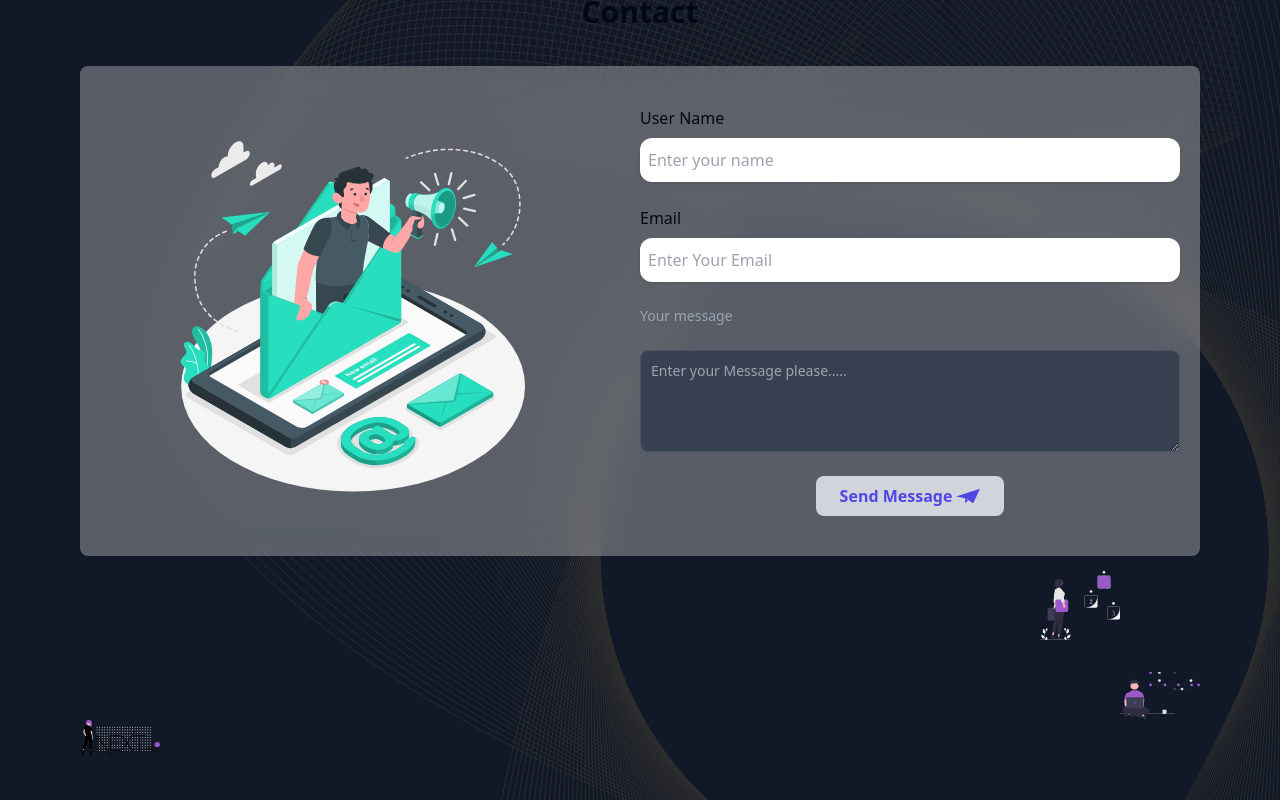
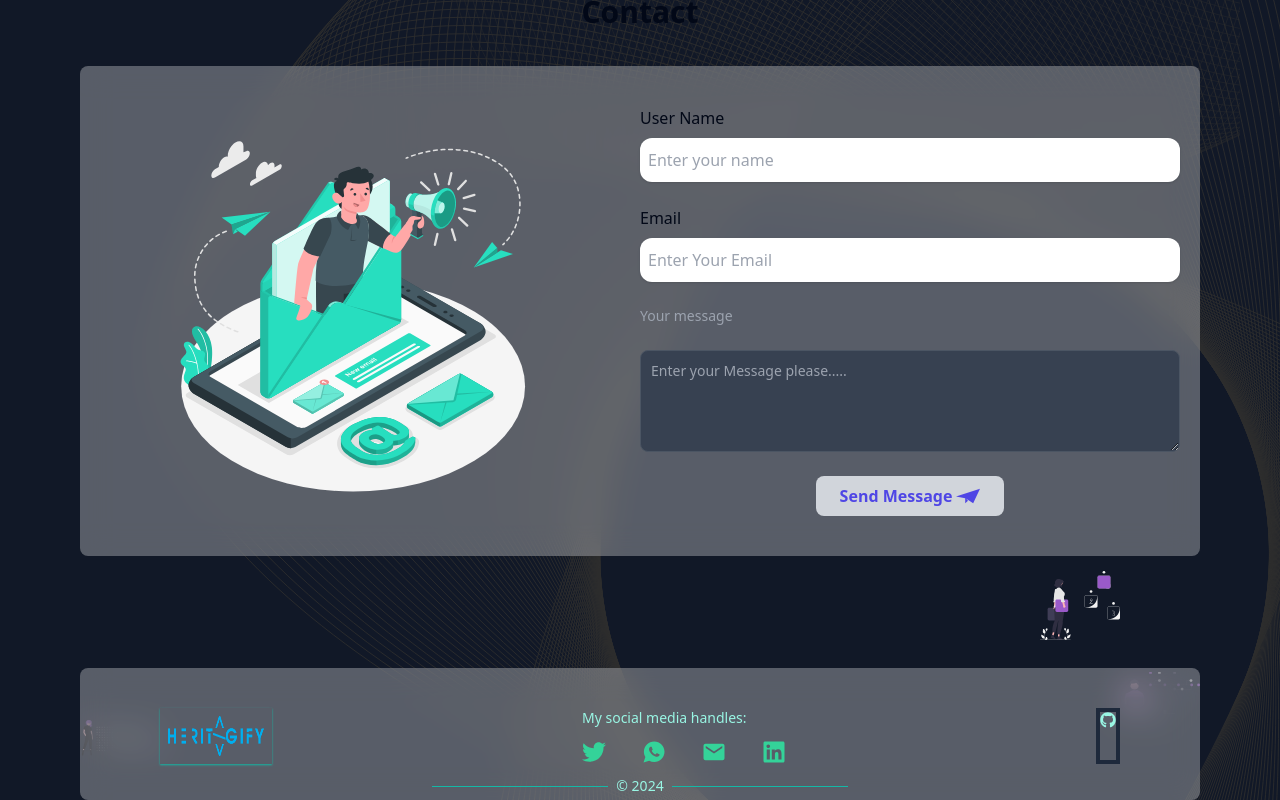
Before and after one commit to Heritagify/My-Portfolio, a Next.js app: page / in a window 1280 px wide. Shown: the part 3791-4591 px from the top of the page. Built offline with nearby package versions, Linux system fonts and the light colour scheme.

Commit message:
footer sorting

```diff
--- a/components/Footer.tsx
+++ b/components/Footer.tsx
@@ -11,11 +11,10 @@
   return (
     <div
       data-aos="fade-up"
-      data-aos-anchor-placement="bottom-center"
       className="text-teal-200 mt-28 rounded-lg backdrop-blur-lg bg-white/30 bg-opacity-25 mx-20 pt-10 pb-1"
     >
       <div className="flex justify-between mx-20">
-        <Image src={Logo} alt="logo" className="w-28 md:w-28" />
+        <Image src={Logo} alt="logo" className="w-28 md:w-28 p-2 shadow-sm shadow-teal-500" />
         <div className="space-y-3">
           <p className="text-sm">My social media handles:</p>
 
```
